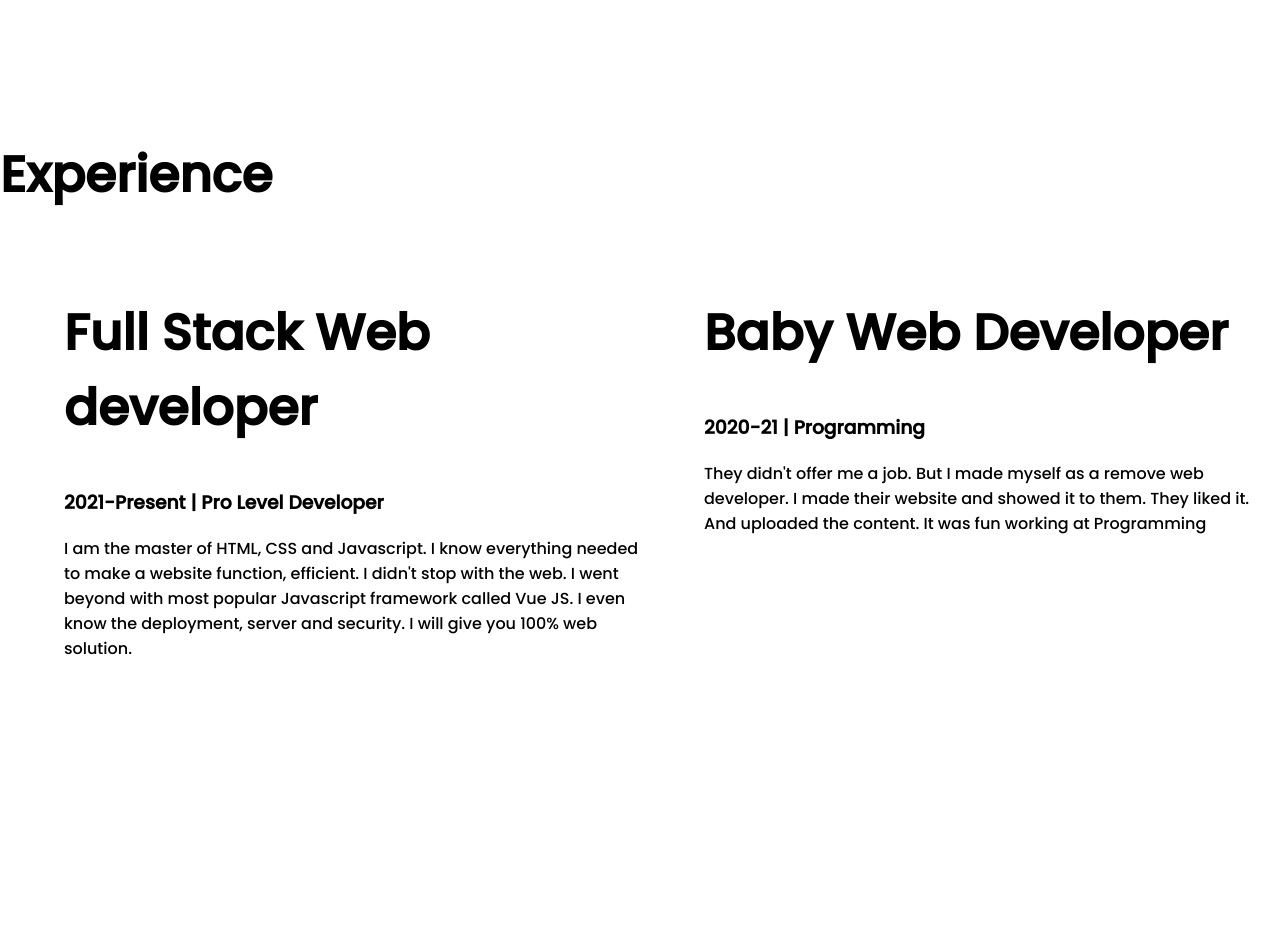
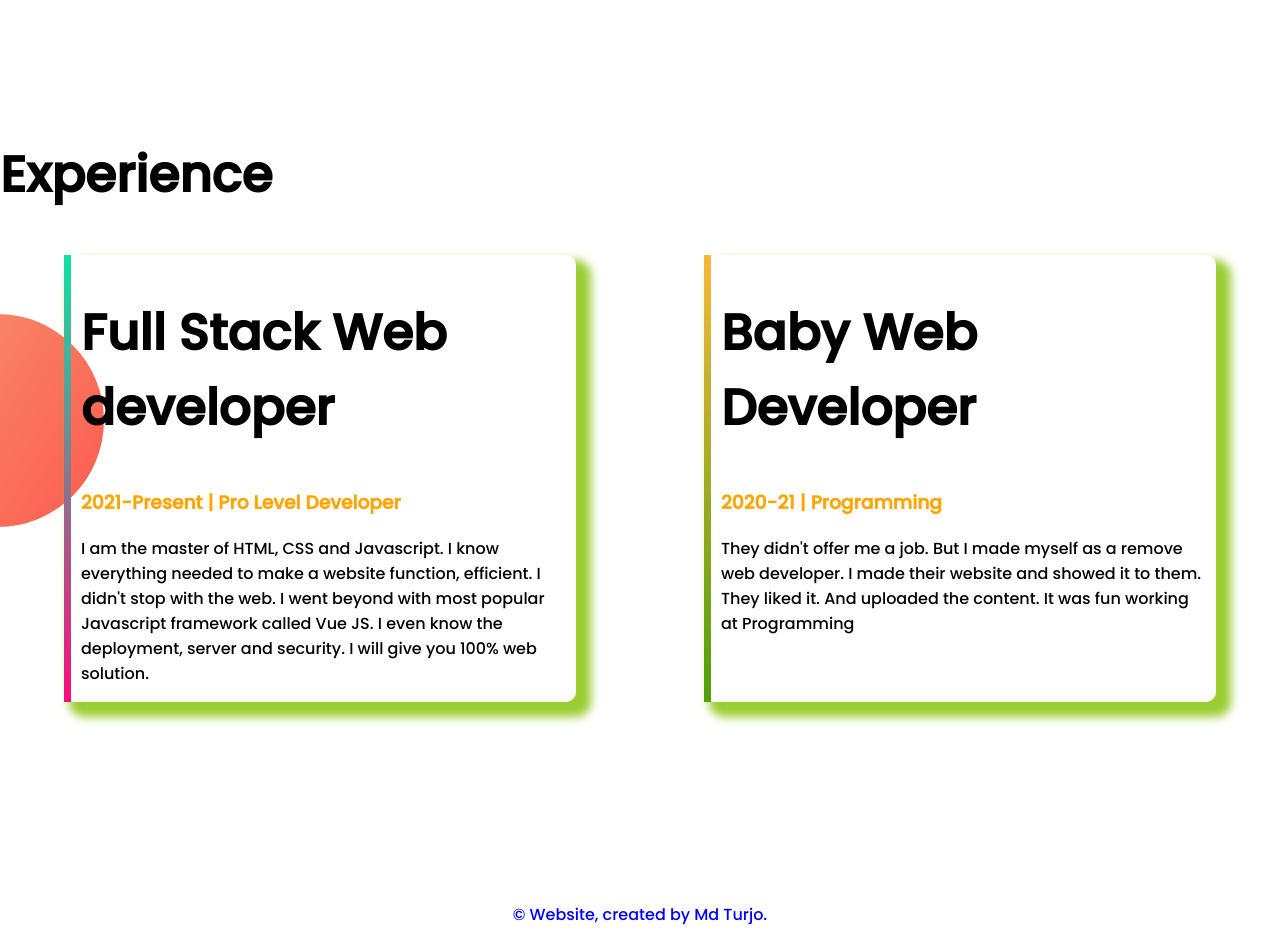
Before and after one commit to Turjo2004/developer-portfoilo-repo, a plain HTML site: page index.html in a window 1280 px wide. Shown: the part 1240-2183 px from the top of the page. Before the commit the page ends 2117 px from the top, so only its background shows below. Drawn offline with Linux system fonts and the light colour scheme.

Commit message:
final version add

```diff
--- a/index.html
+++ b/index.html
@@ -36,21 +36,24 @@
     <section class="experience-area ">
         <h1>Experience</h1>
     <div class="flexible-container">
-        <div class="half-width">
+        <div id="full-stack-dev" class="experience-item">
             <h1>Full Stack Web developer</h1>
-            <h3>2021-Present | Pro Level Developer</h3>
+            <h3 class="orange">2021-Present | Pro Level Developer</h3>
             <p>
                 I am the master of HTML, CSS and Javascript. I know everything needed to make a website function, efficient. I didn't stop with the web. I went beyond with most popular Javascript framework called Vue JS. I even know the deployment, server and security. I will give you 100% web solution.
             </p>
         </div>
-        <div class="half-width">
+        <div id="baby-dev" class="experience-item">
             <h1>
                 Baby Web Developer
             </h1>
-            <h3>2020-21 | Programming</h3>
+            <h3 class="orange">2020-21 | Programming</h3>
             <p>They didn't offer me a job. But I made myself as a remove web developer. I made their website and showed it to them. They liked it. And uploaded the content. It was fun working at Programming</p>
         </div>
     </div>
     </section>
+    <footer>
+       <p> © Website, created by Md Turjo.</p>
+    </footer>
 </body>
 </html>
--- a/style.css
+++ b/style.css
@@ -16,6 +16,7 @@ h1{
 .half-width{
     width: 50%;
     padding-left: 5%;
+
 }
 .half-width img{
     width: 80%;
@@ -38,3 +39,32 @@ h1{
     background-position: right;
 
 }
+.experience-area{
+    background-image: url(images/exp-bg.png);
+    background-repeat: no-repeat;
+    background-position: left;
+}
+.experience-item{
+    width: 40%;
+    margin-left: 5%;
+    margin-right: 5%;
+    padding-left: 10px;
+    padding-right: 10px;
+    border-radius: 10px;
+    box-shadow:10px 10px 10px 5px yellowgreen;
+
+}
+#baby-dev{
+    border-left: 7px solid;
+    border-image: linear-gradient(#f6b73c, #4d9f0c) 30;
+    border-image-slice: 1;
+}
+#full-stack-dev{
+    border-left: 7px solid;
+    border-image: linear-gradient(#10e2a3, #fa0d7b) 30;
+    border-image-slice: 1;
+}
+footer p{
+    color: blue;
+    text-align: center;
+}
```
